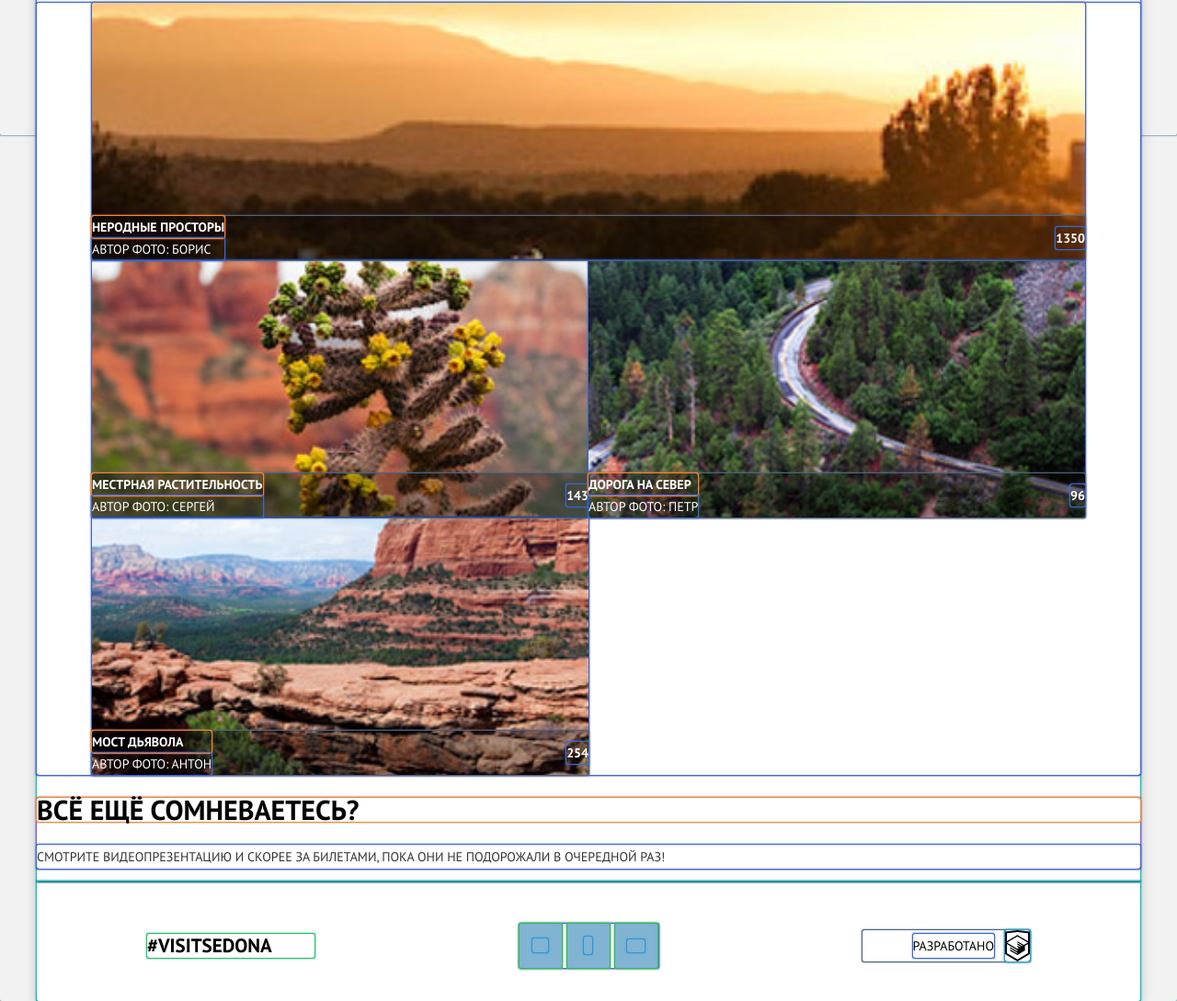
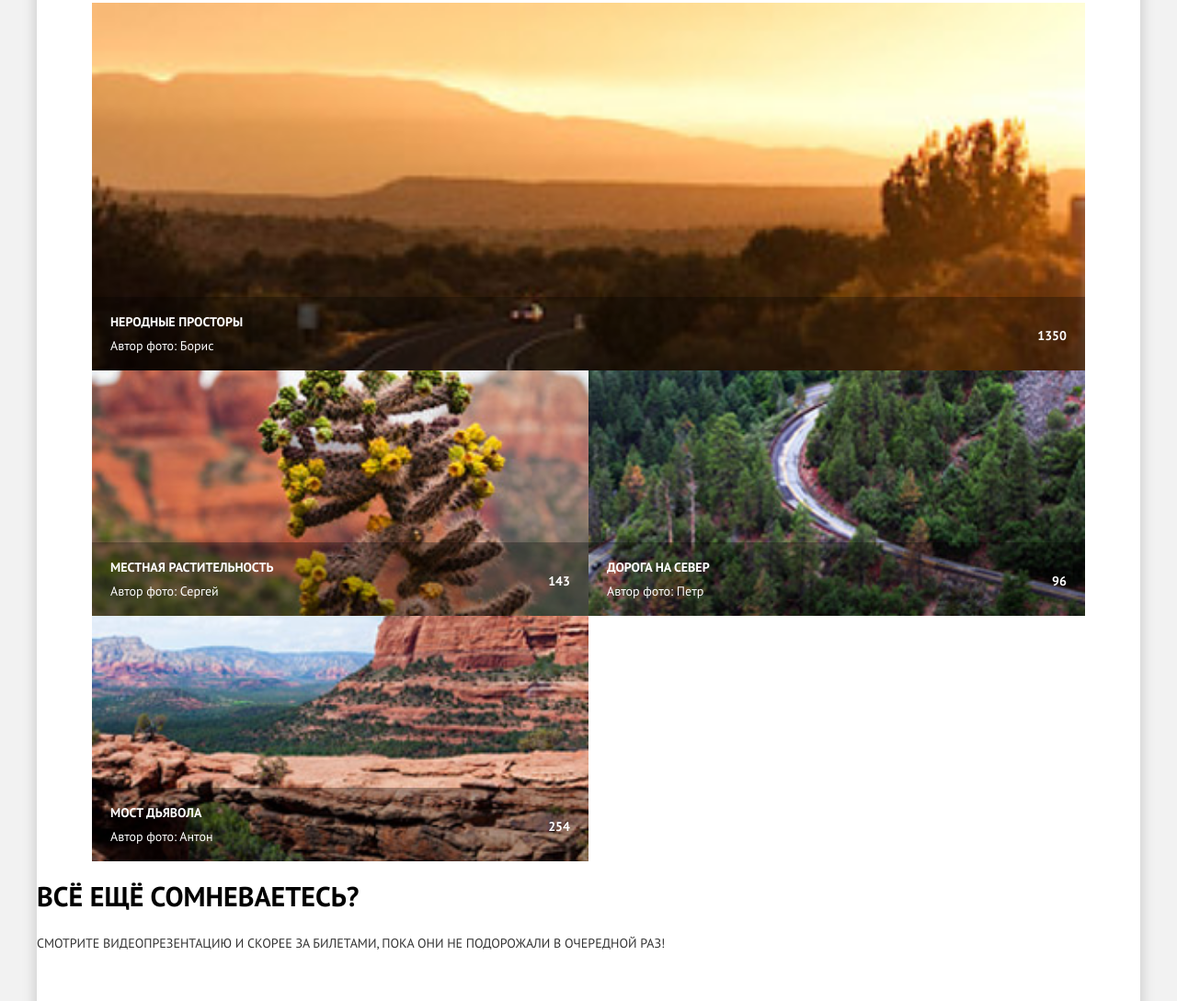
Before and after one commit to 1maximsafronov/32787-sedona-18, a website: page source/photo.html in a window 1280 px wide. Shown: the part 653-1742 px from the top of the page at 92% size. Drawn offline with nearby package versions, Linux system fonts and the light colour scheme; files that its build step writes are made by us from their sources.

Commit message:
Рефакторинг фото-карточки

```diff
--- a/source/photo.html
+++ b/source/photo.html
@@ -53,51 +53,69 @@
           и&nbsp;экономике.
         </p>
 
-        <ul class="gallery__list">
-          <li class="gallery__item gallery__item--big">
-            <p class="gallery__item-picture">
+        <div class="gallery__list">
+          <article class="gallery__item gallery__item--big photo-card photo-card--big">
+            <p class="photo-card__picture">
               <img src="./img/photo-sunset-mobile@1x.jpg" alt="Неродные просторы">
             </p>
-            <div class="gallery__item-info">
-              <h3 class="gallery__item-title">Неродные просторы</h3>
-              <p class="gallery__item-author">Автор фото: Борис</p>
-              <p class="gallery__item-likes"><span class="visually-hidden">Количество лайков:</span>1350</p>
+            <div class="photo-card__info">
+              <h3 class="photo-card__title">Неродные просторы</h3>
+              <p class="photo-card__author">Автор фото: Борис</p>
+              <p class="photo-card__likes">
+                <svg class="photo-card__likes-icon" width="23" height="21" fill="#000">
+                  <use xlink:href="img/sprite.svg#icon-like"></use>
+                </svg>
+                <span class="visually-hidden">Количество лайков:</span>1350
+              </p>
             </div>
-          </li>
-          <li class="gallery__item">
-            <p class="gallery__item-picture">
+          </article>
+          <article class="gallery__item photo-card">
+            <p class="photo-card__picture">
               <img src="./img/photo-cactus-mobile@1x.jpg" alt="Местрная растительность">
             </p>
-            <div class="gallery__item-info">
-
-              <h3 class="gallery__item-title">Местрная растительность</h3>
-              <p class="gallery__item-author">Автор фото: Сергей</p>
-              <p class="gallery__item-likes"><span class="visually-hidden">Количество лайков:</span>143</p>
+            <div class="photo-card__info">
+              <h3 class="photo-card__title">Местная растительность</h3>
+              <p class="photo-card__author">Автор фото: Сергей</p>
+              <p class="photo-card__likes">
+                <svg class="photo-card__likes-icon" width="23" height="21" fill="#000">
+                  <use xlink:href="img/sprite.svg#icon-like"></use>
+                </svg>
+                <span class="visually-hidden">Количество лайков:</span>143
+              </p>
             </div>
-          </li>
-          <li class="gallery__item">
-            <p class="gallery__item-picture">
+          </article>
+          <article class="gallery__item photo-card">
+            <p class="photo-card__picture">
               <img src="./img/photo-roads-mobile@1x.jpg" alt="Дорога на север">
             </p>
-            <div class="gallery__item-info">
+            <div class="photo-card__info">
 
-              <h3 class="gallery__item-title">Дорога на север</h3>
-              <p class="gallery__item-author">Автор фото: Петр</p>
-              <p class="gallery__item-likes"><span class="visually-hidden">Количество лайков:</span>96</p>
+              <h3 class="photo-card__title">Дорога на север</h3>
+              <p class="photo-card__author">Автор фото: Петр</p>
+              <p class="photo-card__likes">
+                <svg class="photo-card__likes-icon" width="23" height="21" fill="#000">
+                  <use xlink:href="img/sprite.svg#icon-like"></use>
+                </svg>
+                <span class="visually-hidden">Количество лайков:</span>96
+              </p>
             </div>
-          </li>
-          <li class="gallery__item">
-            <p class="gallery__item-picture">
+          </article>
+          <article class="gallery__item photo-card">
+            <p class="photo-card__picture">
               <img src="./img/photo-bridge-mobile@1x.jpg" alt="Мост дьявола">
             </p>
-            <div class="gallery__item-info">
-
-              <h3 class="gallery__item-title">Мост дьявола</h3>
-              <p class="gallery__item-author">Автор фото: Антон</p>
-              <p class="gallery__item-likes"><span class="visually-hidden">Количество лайков:</span>254</p>
+            <div class="photo-card__info">
+              <h3 class="photo-card__title">Мост дьявола</h3>
+              <p class="photo-card__author">Автор фото: Антон</p>
+              <p class="photo-card__likes">
+                <svg class="photo-card__likes-icon" width="23" height="21" fill="#000">
+                  <use xlink:href="img/sprite.svg#icon-like"></use>
+                </svg>
+                <span class="visually-hidden">Количество лайков:</span>254
+              </p>
             </div>
-          </li>
-        </ul>
+          </article>
+        </div>
       </section><!-- /gallery -->
       <section class="presentation">
         <h2 class="presentation__title">Всё ещё сомневаетесь?</h2>
--- a/source/sass/blocks/gallery.scss
+++ b/source/sass/blocks/gallery.scss
@@ -73,17 +73,17 @@
 }
 
 .gallery__item {
+  margin-bottom: 22px;
   padding-right: 20px;
   padding-left: 20px;
 
+  border-bottom: 1px solid #e5e5e5;
+
   @media (min-width: $tablet-width) {
+    margin: 0;
     padding: 0;
-  }
 
-  @media (min-width: $desktop-width) {
-    display: grid;
-
-    grid-template-rows: auto auto;
+    border: none;
   }
 }
 
@@ -93,85 +93,3 @@
     grid-column-start: 1;
   }
 }
-
-.gallery__item-picture {
-  overflow: hidden;
-
-  width: 100%;
-  height: 280px;
-  margin: 0;
-
-  @include flexImage;
-
-  @media (min-width: $desktop-width) {
-    grid-column-start: 1;
-    grid-column-end: 1;
-    grid-row-start: 1;
-    grid-row-end: -1;
-  }
-}
-
-.gallery__item-info {
-  @media (min-width: $tablet-width) {
-    background-color: $bg-lighter-gray;
-  }
-
-  @media (min-width: $desktop-width) {
-    z-index: 1;
-
-    display: grid;
-    align-items: center;
-    justify-content: space-between;
-
-    color: $basic-white;
-    background-color: $basic-black-opacity-30;
-
-    grid-row-start: 2;
-    grid-row-end: 3;
-    grid-column-start: 1;
-    grid-column-end: -1;
-    grid-template-columns: auto auto;
-    grid-template-rows: auto auto;
-  }
-}
-
-.gallery__item-title {
-  margin: 0;
-
-  color: $basic-black;
-
-  font-size: inherit;
-
-  @media (min-width: $desktop-width) {
-    color: inherit;
-
-    grid-column-start: 1;
-    grid-column-end: 2;
-  }
-}
-
-.gallery__item-author {
-  margin: 0;
-
-  @media (min-width: $desktop-width) {
-    grid-column-start: 1;
-    grid-column-end: 2;
-  }
-}
-
-.gallery__item-likes {
-  margin: 0;
-
-  color: $basic-black;
-
-  font-weight: 700;
-
-  @media (min-width: $desktop-width) {
-    color: inherit;
-
-    grid-column-start: 2;
-    grid-column-end: 3;
-    grid-row-start: 1;
-    grid-row-end: 3;
-  }
-}
--- /dev/null
+++ b/source/sass/blocks/photo-card.scss
@@ -0,0 +1,145 @@
+.photo-card {
+  @media (min-width: $tablet-width) {
+    display: flex;
+    flex-direction: column;
+
+    background-color: #f2f2f2;
+
+    &:nth-child(2n-1) {
+      background-color: #eaeaea;
+    }
+
+    &--big {
+      background-color: #f2f2f2;
+
+      .photo-card__picture {
+        height: 400px;
+      }
+    }
+  }
+
+  @media (min-width: $desktop-width) {
+    display: grid;
+
+    min-height: 267px;
+
+    grid-template-rows: 1fr min-content;
+  }
+}
+
+.photo-card__picture {
+  width: 100%;
+  height: 280px;
+  margin: 0;
+  padding: 0;
+
+  @include flexImage;
+
+  @media (min-width: $tablet-width) {
+    height: 267px;
+  }
+
+  @media (min-width: $desktop-width) {
+    height: 100%;
+
+    grid-row-end: -1;
+    grid-row-start: 1;
+    grid-column-start: 1;
+    grid-column-end: -1;
+  }
+}
+
+.photo-card__info {
+  margin: 0;
+  padding-top: 11px;
+  padding-bottom: 15px;
+
+  letter-spacing: 0;
+
+  font-size: 14px;
+  line-height: 24px;
+
+  @media (min-width: $tablet-width) {
+    position: relative;
+
+    display: flex;
+    flex-direction: column;
+    flex-grow: 1;
+    justify-content: center;
+
+    padding-top: 15px;
+    padding-right: 120px;
+    padding-bottom: 15px;
+    padding-left: 20px;
+  }
+
+  @media (min-width: $desktop-width) {
+    position: relative;
+    z-index: 1;
+
+    color: $basic-white;
+    background-color: $basic-black-opacity-30;
+
+    grid-row-start: 2;
+    grid-row-end: 3;
+    grid-column-start: 1;
+    grid-column-end: -1;
+  }
+}
+
+.photo-card__title {
+  margin: 0;
+  margin-bottom: 2px;
+
+  color: $basic-black;
+
+  font-size: 14px;
+
+  @media (min-width: $desktop-width) {
+    color: inherit;
+  }
+}
+
+.photo-card__author {
+  margin: 0;
+  margin-bottom: 10px;
+
+  text-transform: none;
+
+  @media (min-width: $tablet-width) {
+    margin-bottom: 0;
+  }
+}
+
+.photo-card__likes {
+  margin: 0;
+
+  font-weight: bold;
+
+  @media (min-width: $tablet-width) {
+    position: absolute;
+    top: 50%;
+    right: 20px;
+
+    max-width: 100px;
+
+    transform: translateY(-50%);
+    text-align: right;
+  }
+}
+
+.photo-card__likes-icon {
+  display: inline-block;
+
+  width: 23px;
+  height: 21px;
+  margin-right: 14px;
+
+  vertical-align: baseline;
+
+  fill: $basic-black-opacity-30;
+
+  @media (min-width: $desktop-width) {
+    fill: $basic-white;
+  }
+}
--- a/source/sass/style.scss
+++ b/source/sass/style.scss
@@ -6,7 +6,7 @@
 @import "./global/global.scss";
 
 // outline utils
-@import "./outline.scss";
+// @import "./outline.scss";
 
 // blocks
 @import "./blocks/visually-hidden.scss";
@@ -27,6 +27,7 @@
 
 // Photo page
 @import "./blocks/gallery.scss";
+@import "./blocks/photo-card.scss";
 @import "./blocks/presentation.scss";
 
 // Form page
```
Also changed, not shown: source/img/icon-like.svg.
